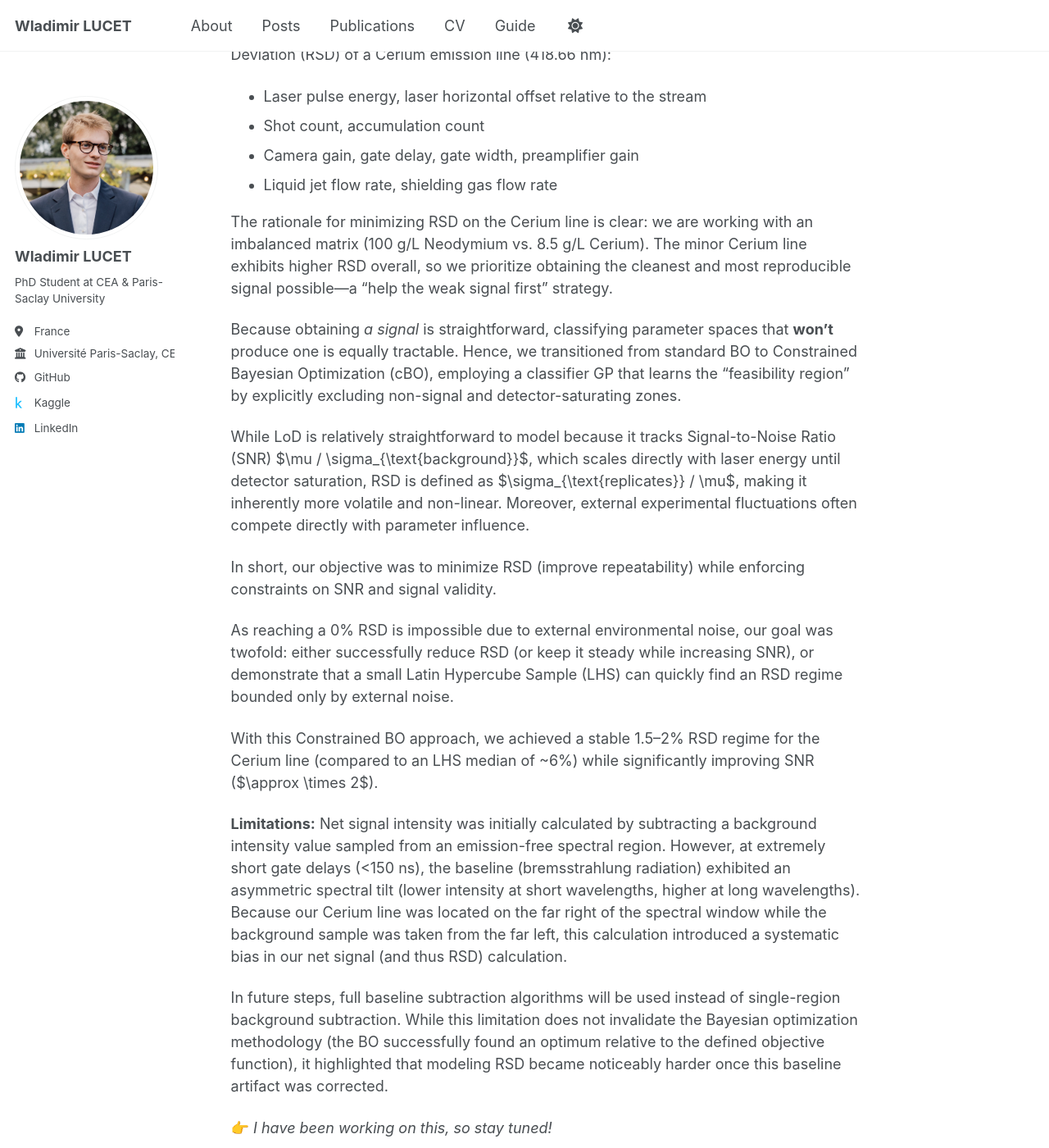
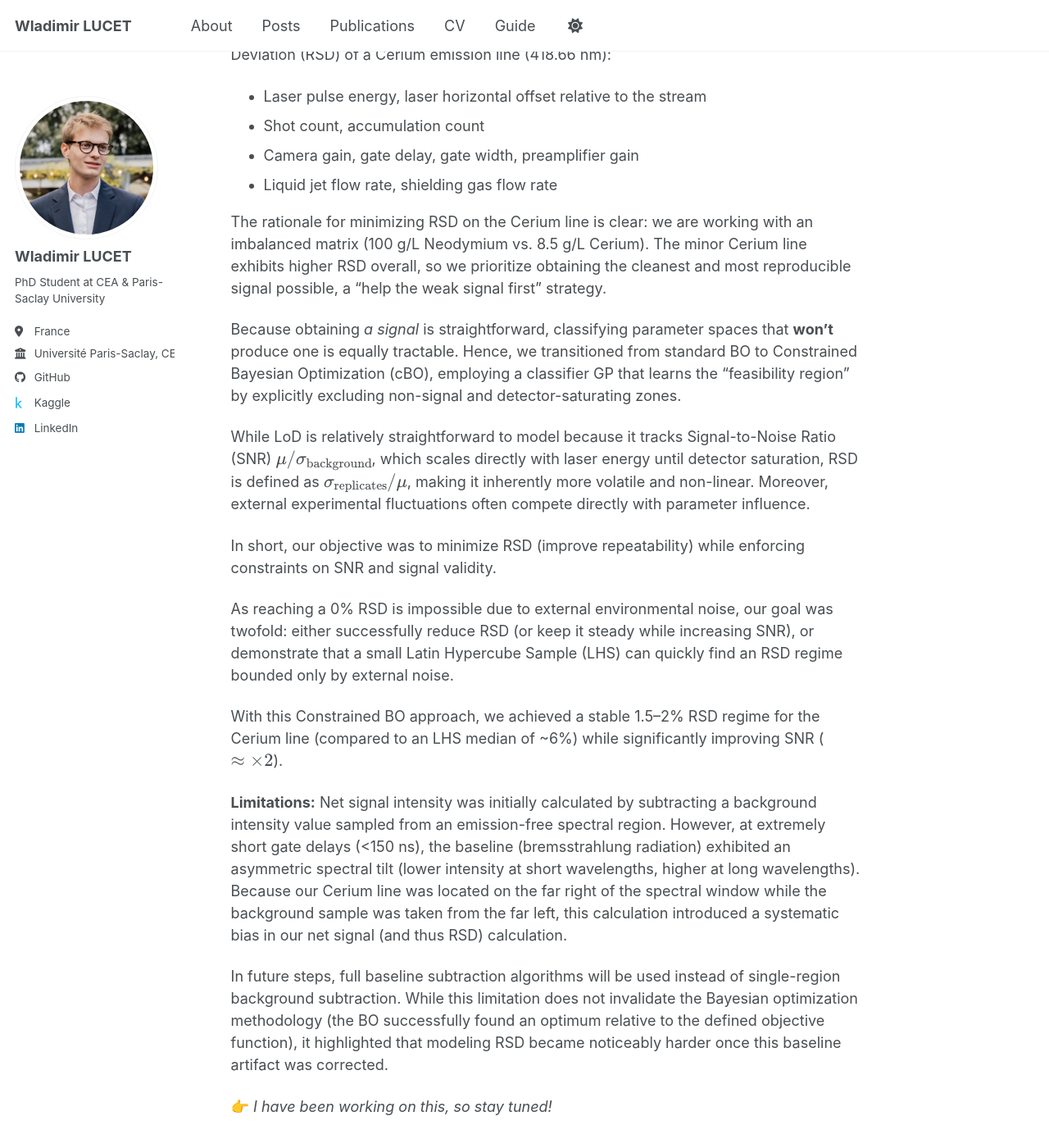
Before and after one commit to WladimirLct/wladimirlct.github.io, a Jekyll site: the page built from _posts/2026-05-22-spectratom.md, in a window 1280 px wide and 1400 px high, scrolled down 722 px. Shown: the whole window at 82% size. Built offline with Jekyll 4.4.1, drawn with Linux system fonts in a browser that asks for light colours; a script bundle is joined from its source files by our own code; library files that are not in the unit come from our copies; part of the change alters nothing that is shown.

```diff
--- a/_includes/head.html
+++ b/_includes/head.html
@@ -14,3 +14,18 @@
 
 <!-- For all browsers -->
 <link rel="stylesheet" href="{{ base_path }}/assets/css/main.css">
+
+<!-- Render LaTeX math expressions in Markdown pages. -->
+<script>
+  window.MathJax = {
+    tex: {
+      inlineMath: [['$', '$'], ['\\(', '\\)']],
+      displayMath: [['$$', '$$'], ['\\[', '\\]']],
+      processEscapes: true
+    },
+    options: {
+      skipHtmlTags: ['script', 'noscript', 'style', 'textarea', 'pre', 'code']
+    }
+  };
+</script>
+<script async src="https://cdn.jsdelivr.net/npm/mathjax@3/es5/tex-mml-chtml.js"></script>
--- a/_posts/2026-05-22-spectratom.md
+++ b/_posts/2026-05-22-spectratom.md
@@ -13,7 +13,7 @@ Spectratom is an international conference dedicated to atomic spectroscopy resea
 It mostly features ICP-type techniques (ICP-MS, ICP-OES, etc.) capable of parts-per-billion (ppb) detection limits.
 While LIBS cannot offer ppb-level LoDs, it has the key advantage of requiring no extensive sample preparation.
 
-Here, I presented [preliminary work on experimental parameter optimization and validation](<../files/Spectratom_2026.pdf>).
+Here, I presented [preliminary work on experimental parameter optimization and validation](<../files/Spectratom2026.pdf>).
 As complex as LIBS is, obtaining *a signal* is relatively straightforward: if the laser energy is sufficient to generate a plasma, and the gate delay is short enough to capture photons during its lifetime, you will almost certainly get a spectrum.
 
 The difficult part of LIBS, especially liquid-based LIBS, is obtaining *the optimal signal*.
@@ -28,17 +28,17 @@ Our goal was to adapt and expand their methodology to a higher-dimensional space
 - Liquid jet flow rate, shielding gas flow rate
 
 The rationale for minimizing RSD on the Cerium line is clear: we are working with an imbalanced matrix (100 g/L Neodymium vs. 8.5 g/L Cerium).
-The minor Cerium line exhibits higher RSD overall, so we prioritize obtaining the cleanest and most reproducible signal possible—a "help the weak signal first" strategy.
+The minor Cerium line exhibits higher RSD overall, so we prioritize obtaining the cleanest and most reproducible signal possible, a "help the weak signal first" strategy.
 
 Because obtaining *a signal* is straightforward, classifying parameter spaces that **won't** produce one is equally tractable. Hence, we transitioned from standard BO to Constrained Bayesian Optimization (cBO), employing a classifier GP that learns the "feasibility region" by explicitly excluding non-signal and detector-saturating zones.
 
-While LoD is relatively straightforward to model because it tracks Signal-to-Noise Ratio (SNR) $\mu / \sigma_{\text{background}}$, which scales directly with laser energy until detector saturation, RSD is defined as $\sigma_{\text{replicates}} / \mu$, making it inherently more volatile and non-linear. Moreover, external experimental fluctuations often compete directly with parameter influence.
+While LoD is relatively straightforward to model because it tracks Signal-to-Noise Ratio (SNR) $$\mu / \sigma_{\text{background}}$$, which scales directly with laser energy until detector saturation, RSD is defined as $$\sigma_{\text{replicates}} / \mu$$, making it inherently more volatile and non-linear. Moreover, external experimental fluctuations often compete directly with parameter influence.
 
 In short, our objective was to minimize RSD (improve repeatability) while enforcing constraints on SNR and signal validity.
 
 As reaching a 0% RSD is impossible due to external environmental noise, our goal was twofold: either successfully reduce RSD (or keep it steady while increasing SNR), or demonstrate that a small Latin Hypercube Sample (LHS) can quickly find an RSD regime bounded only by external noise.
 
-With this Constrained BO approach, we achieved a stable 1.5–2% RSD regime for the Cerium line (compared to an LHS median of ~6%) while significantly improving SNR ($\approx \times 2$).
+With this Constrained BO approach, we achieved a stable 1.5–2% RSD regime for the Cerium line (compared to an LHS median of ~6%) while significantly improving SNR ($$\approx \times 2$$).
 
 **Limitations:**
 Net signal intensity was initially calculated by subtracting a background intensity value sampled from an emission-free spectral region.
```
Also changed, not shown: 1 other file.
